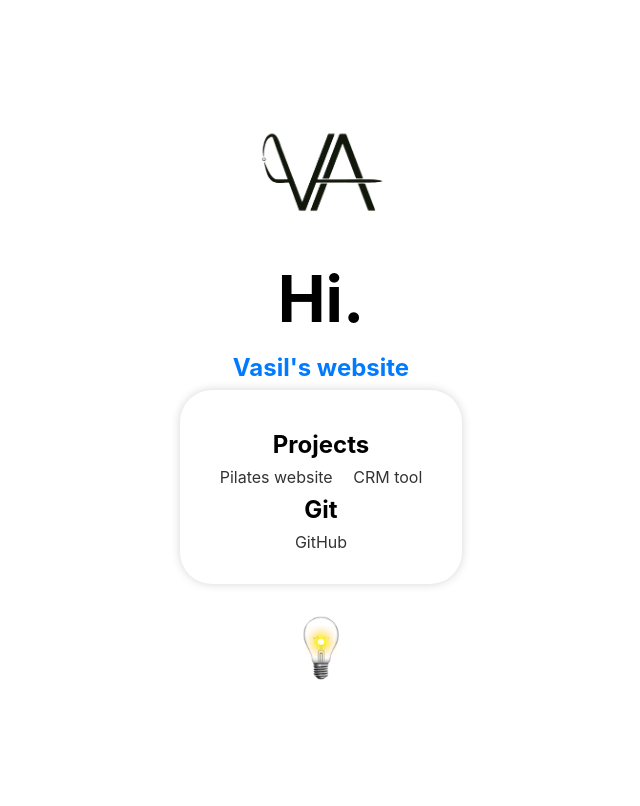
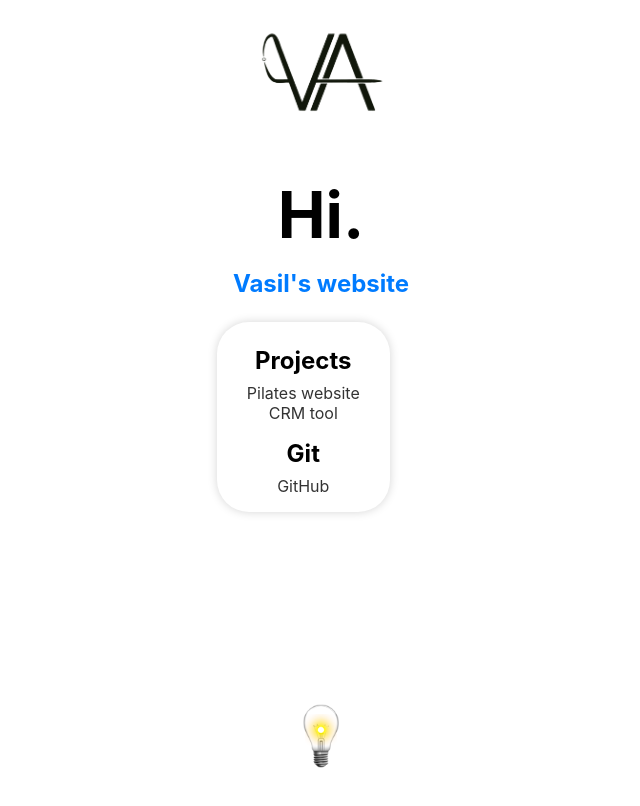
Before and after one commit to therealvaskicha/Vaseto, a website: page src/index.html in a window 1280 px wide. Shown: the whole page, without its empty margins (319-959 px from the left). Drawn offline with Linux system fonts and the light colour scheme.

Commit message:
main page updates

```diff
--- a/src/index.html
+++ b/src/index.html
@@ -14,32 +14,42 @@
 </head>
 </head>
 <body>
-    <main>
-        <section class="projects">
+    <header>
         <div class="top-images">
             <img src="Images/fat-logo-trt.png" alt="VA logo" class="logo"></img>
             <img src="Images/invert-fat-white-trt.png" alt="VA logo" class="invert-logo"></img>
         </div>
+    </header>
+    <main>
+        <section class="content">
+            <div class="wrap">
                 <div class="welcome-message">
                     <h1>Hi. </h1>
                     <h2 class="website-title">Vasil's website</h2>
                 </div>
                 <div class="dashboard">
+                    <div class="projects">
                         <h2>Projects</h2>
                         <nav>
                             <a href="https://pilates-website-dilona.vercel.app/" class="project-link hover-underline">Pilates website</a>
                             <a href="https://pilates-website-dilona.vercel.app/admin.html" class="project-link hover-underline">CRM tool</a>
                         </nav>
+                    </div>
+                    <div class="Git">
                         <h2>Git</h2>
                         <nav>
                             <a href="https://github.com/therealvaskicha" class="project-link hover-underline">GitHub</a>
                         </nav>
                     </div>
+                </div>
+            </div>
+        </section>
+    </main>
+    <footer>
         <div class="lightbulb">
             <img src="Images/lightbulb-off.png" alt="Dark mode" class="lights-off">
             <img src="Images/lightbulb-on.png" alt="Light mode" class="lights-on">
         </div>
-        </section>
-    </main>
+    </footer>
 </body>
 </html>
--- a/src/styles/main.css
+++ b/src/styles/main.css
@@ -15,24 +15,35 @@ body.dark-mode {
 body {
     background-color: var(--background-color);
     padding: 0;
-    min-height: 100vh;
-    display: flex;
-    justify-content: center;
-    align-items: center;
     font-family: -apple-system, BlinkMacSystemFont, 'Segoe UI', Roboto, sans-serif;
-    overflow:hidden;
     transition: background-color 0.2s ease-in-out, color 0.2s ease-in-out;
-
-
+    height:100%;
+    margin:0;
 }
 
 main {
-    text-align: center;
+    min-height:100%
+}
+
+.content {
+    text-align:center;
+}
+
+.wrap {
+    text-align:center;
+    display:flex;
+    flex-direction: column;
+    flex-wrap: wrap;
+    align-content: center;
 }
 
 .top-images {
     display:flex;
     justify-content: center;
+}
+
+.welcome-message {
+    margin: 1rem;
 }
 
 .logo {
@@ -60,9 +71,14 @@ h1, h2 {
 }
 
 .dashboard {
+    display: flex;
+    flex-direction: column;
     box-shadow: #d5d5d5 0px 0px 10px;
-    padding: 2rem;
+    padding: 1rem;
+    gap:0.5rem;
     border-radius: 2rem;
+    width: 11vw;
+    justify-self: center;;
 }
 
 h2 {
@@ -102,10 +118,18 @@ h2 {
     left:0;
 }
 
+footer {
+    width:100%;
+    position:absolute;
+    bottom:1rem;
+}
+
 /* DARK MODE */
 
 .lightbulb {
-    margin: 2rem;
+    margin: 1rem;
+    display:flex;
+    justify-content: center;
 }
 
 .lights-on {
@@ -131,3 +155,14 @@ h2 {
 .lights-on.fade, .lights-off.fade {
     opacity: 0;
 }
+
+/* MOBILE VERSION RESPONSIVE */
+@media (max-width:768px) {
+    .dashboard {
+        width: 60vw;
+    }
+
+    .top-images {
+        top:0;
+    }
+}
```
Lines whose indentation alone changed are shown as unchanged.
